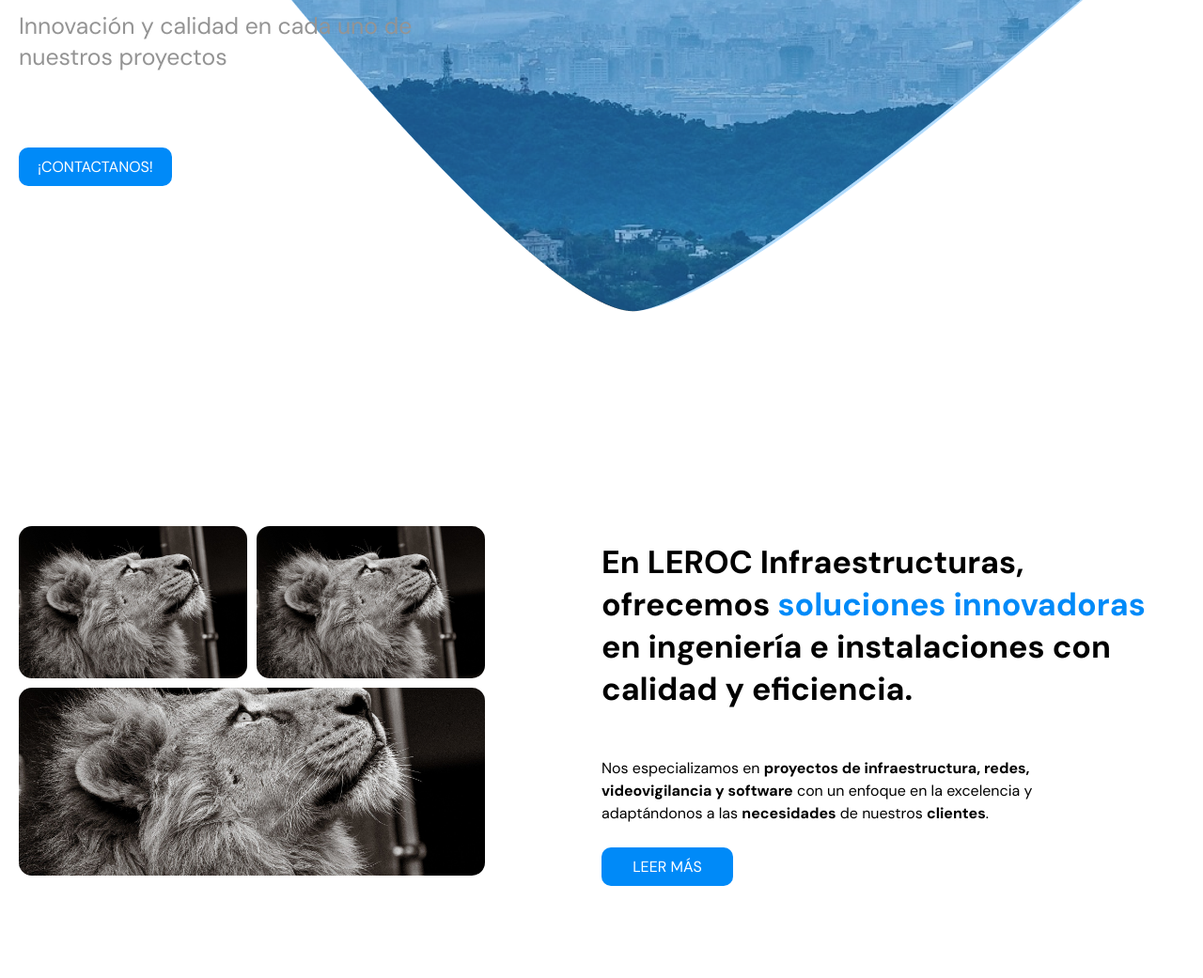
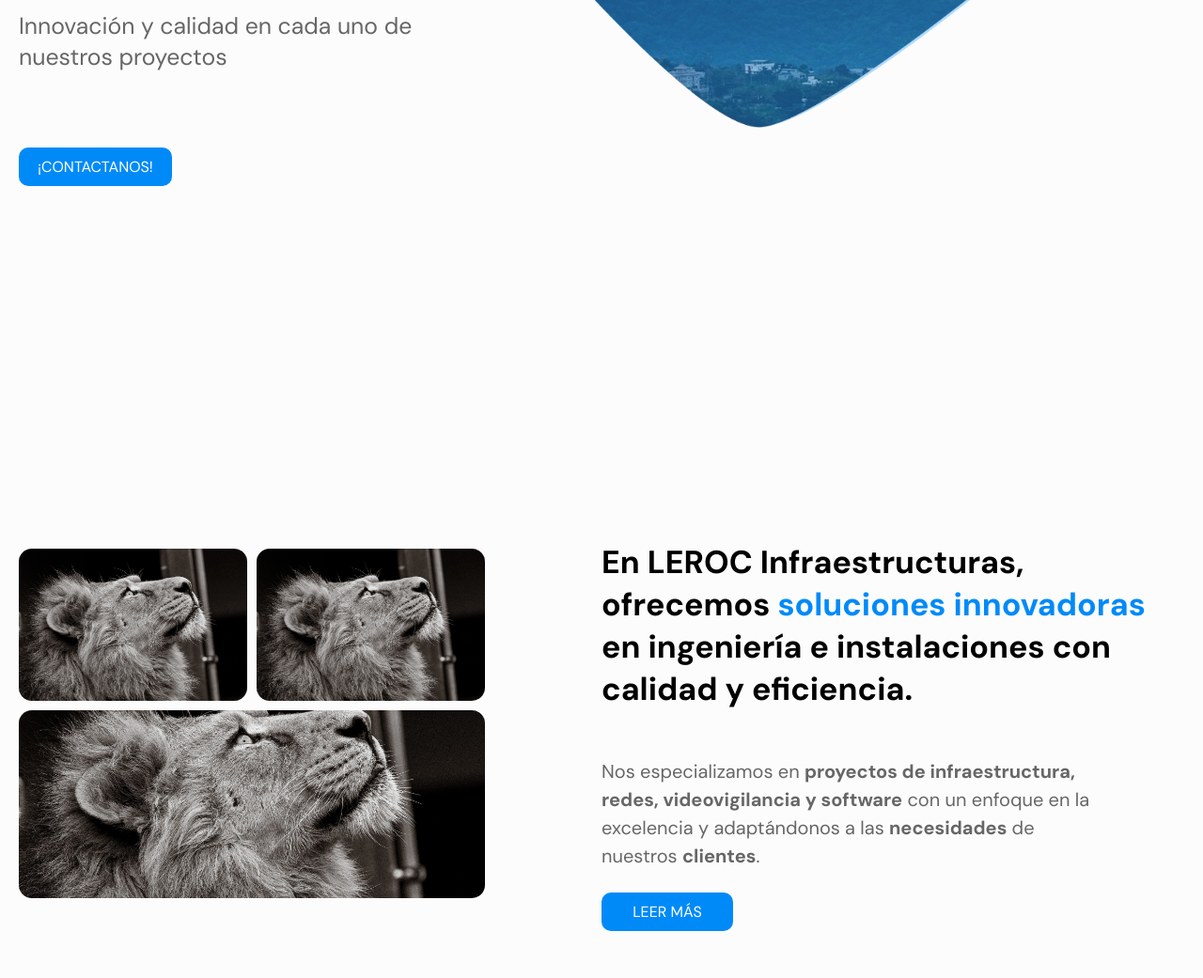
Before and after one commit to AlejandroFuentes01/super-duper-octo-invention, a plain HTML site: page index.html in a window 1280 px wide. Shown: the part 555-1596 px from the top of the page at 94% size. Before the commit the page ends 1548 px from the top, so only its background shows below. Drawn offline with Linux system fonts and the light colour scheme.

Commit message:
cambios background inicio css

```diff
--- a/css/inicio.css
+++ b/css/inicio.css
@@ -1,16 +1,18 @@
 body {
-    background-image: url('../images/background_inicio.png');
-    background-repeat: no-repeat;
-    background-position: top right;
     margin: 0;
     padding: 0;
     font-family: 'DM Sans', sans-serif; /* Fuente que usamos en todo el texto de la página web */
+    background-color: #FCFCFC;
 }
 
 /* Estilos del contenedor HERO */
 /* Contenedor Principal */
 .contenedor-principal {
+    background-image: url('../images/background_inicio.png');
+    background-repeat: no-repeat;
+    background-position: top right;
     max-width: 1500px;
+    background-size: 1000px;
     margin: 0 auto;
     padding: 0 20px;
 }
@@ -137,7 +139,7 @@ body {
 
 .subtext {
     font-size: 1.55rem;
-    color: #949494;
+    color: #666666;
     margin-bottom: 90px;
     font-weight: 500;
 }
@@ -224,10 +226,11 @@ body {
 }
 
 .nosotros-content p {
-    font-size: 16px;
+    font-size: 20px;
     line-height: 1.5;
     margin-bottom: 24px;
     max-width: 85%;
+    color: #666666;
 }
 
 .cta-button {
```
